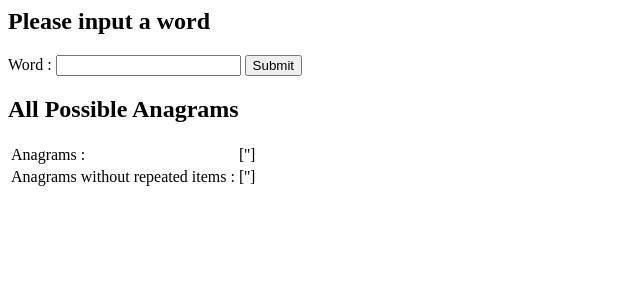
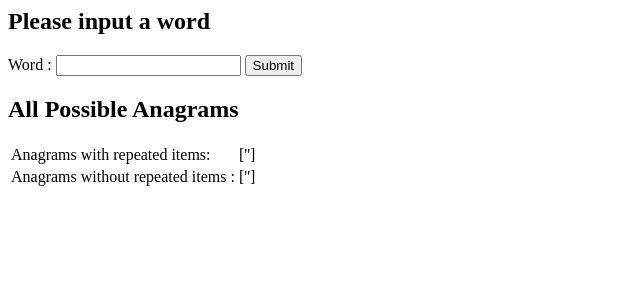
Before and after one commit to LIUBOPENG/wordanagrams, a Django app: page /word/ in a window 1280 px wide. Shown: the top 300 px of the page, without its empty margins (0-640 px from the left). Run offline with Django 3.2, Linux system fonts and the light colour scheme.

Commit message:
Add more information in UI

```diff
--- a/templates/word.html
+++ b/templates/word.html
@@ -9,7 +9,7 @@
 <h2>All Possible Anagrams </h2>
 <table>
 <tr>
-	<td>Anagrams : </td>
+	<td>Anagrams with repeated items: </td>
 	<td>{{ word }}</td>
 </tr>
 <tr>
```
